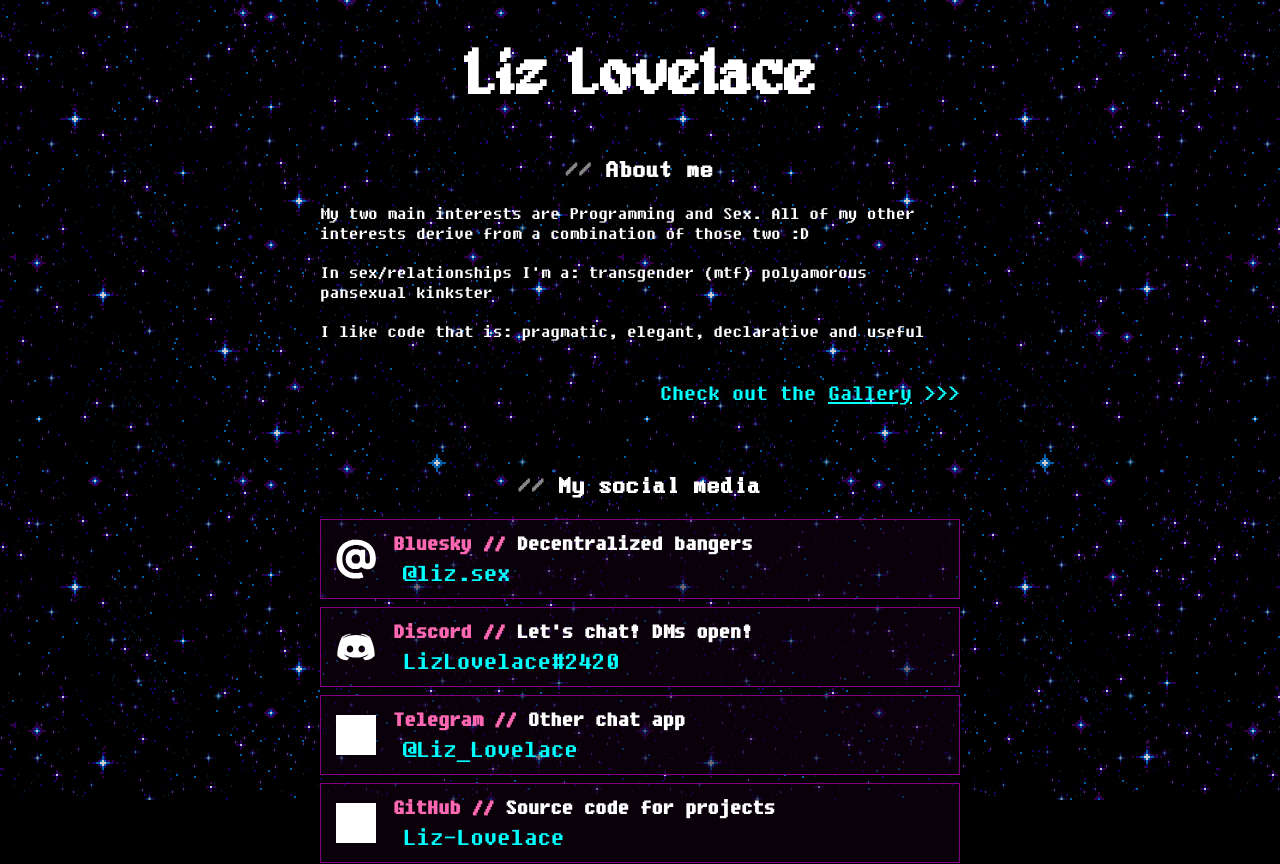
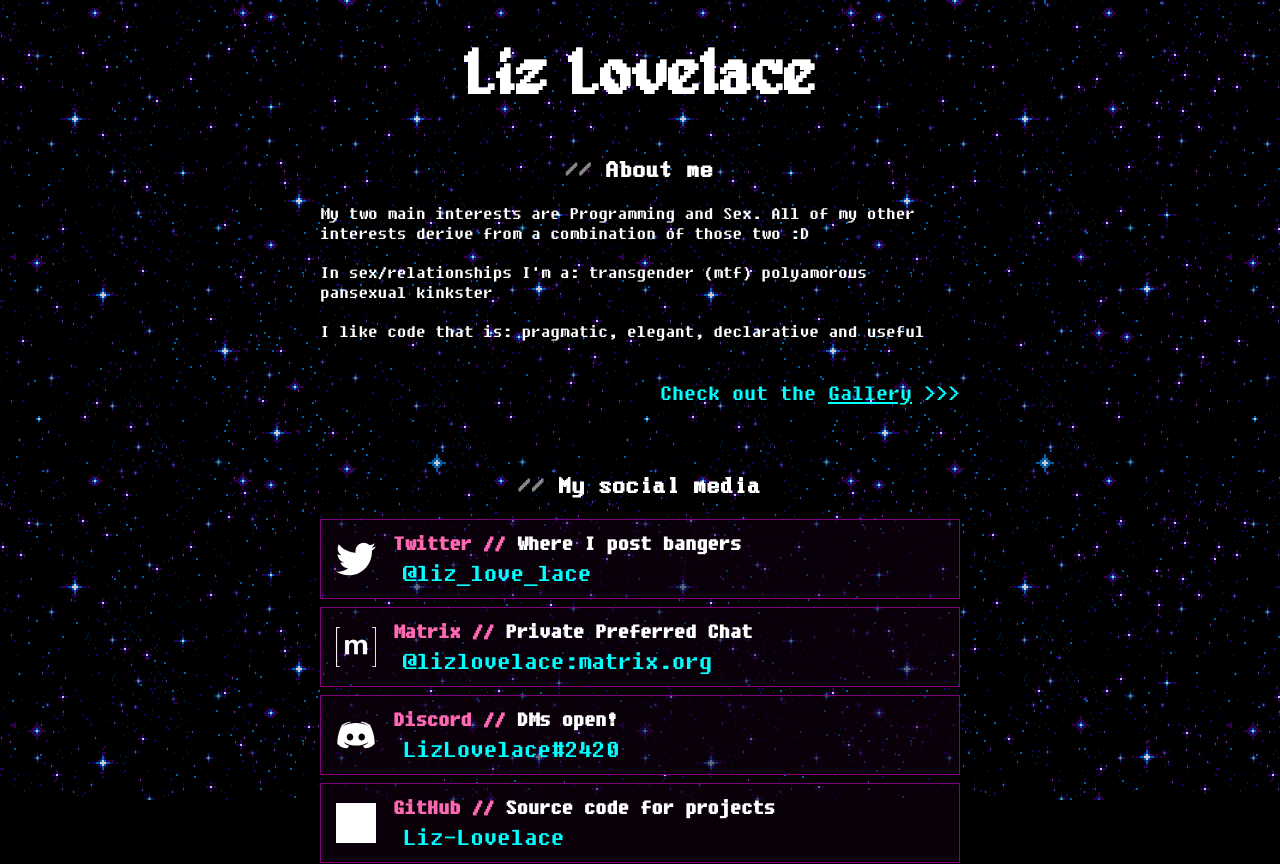
Before and after one commit to Liz-Lovelace/liz-homepage, a SvelteKit app: page / in a window 1280 px wide. Shown: the top 864 px of the page. Built offline with nearby package versions, Linux system fonts and the light colour scheme; grey boxes are pictures that could not be loaded.

Commit message:
add matrix

```diff
--- a/src/routes/+page.svelte
+++ b/src/routes/+page.svelte
@@ -25,35 +25,27 @@
 
   <h2>My social media</h2>
   <SocialButton
-    website="Bluesky"
-    link="https://bsky.app/profile/liz.sex"
-    handle="@liz.sex"
-    icon="bluesky-icon.svg"
-    description="Decentralized bangers"
-  />
-  <!--
-    <SocialButton
-      website="Twitter (MAIN)"
+    website="Twitter"
     link="https://twitter.com/liz_love_lace"
     handle="@liz_love_lace"
     icon="twitter-icon.svg"
     description="Where I post bangers"
   />
   <SocialButton
-      website="Twitter (NSFW)"
-      link="https://twitter.com/lace_love_liz"
-      handle="@lace_love_liz"
-      icon="twitter-icon.svg"
-      description="Where I post nudes"
+    website="Matrix"
+    link="https://matrix.to/#/@lizlovelace:matrix.org"
+    handle="@lizlovelace:matrix.org"
+    icon="matrix-icon.png"
+    description="Private Preferred Chat"
   />
-  -->
   <SocialButton
     website="Discord"
     link="https://discordapp.com/users/967498063121903686"
     handle="LizLovelace#2420"
     icon="discord-icon.svg"
-    description="Let's chat! DMs open!"
+    description="DMs open!"
   />
+  <!--
   <SocialButton
     website="Telegram"
     link="https://t.me/liz_lovelace"
@@ -61,6 +53,7 @@
     icon="telegram-icon.svg"
     description="Other chat app"
   />
+  -->
   <SocialButton
     website="GitHub"
     link="https://github.com/Liz-Lovelace"
@@ -68,6 +61,7 @@
     icon="github-icon.svg"
     description="Source code for projects"
   />
+  <!--
     <SocialButton
       website="MyAnimeList"
       link="https://myanimelist.net/animelist/Liz-Lovelace"
@@ -75,6 +69,7 @@
       icon="myanimelist-icon.png"
       description="Anime I've seen"
     />
+  -->
 
   <h2>My projects</h2>
   <ProjectCard
```
Also changed, not shown: static/social-icons/matrix-icon.png (added), 1 other file (tests, documents, lock files or other folders). Lines whose indentation alone changed are shown as unchanged.
